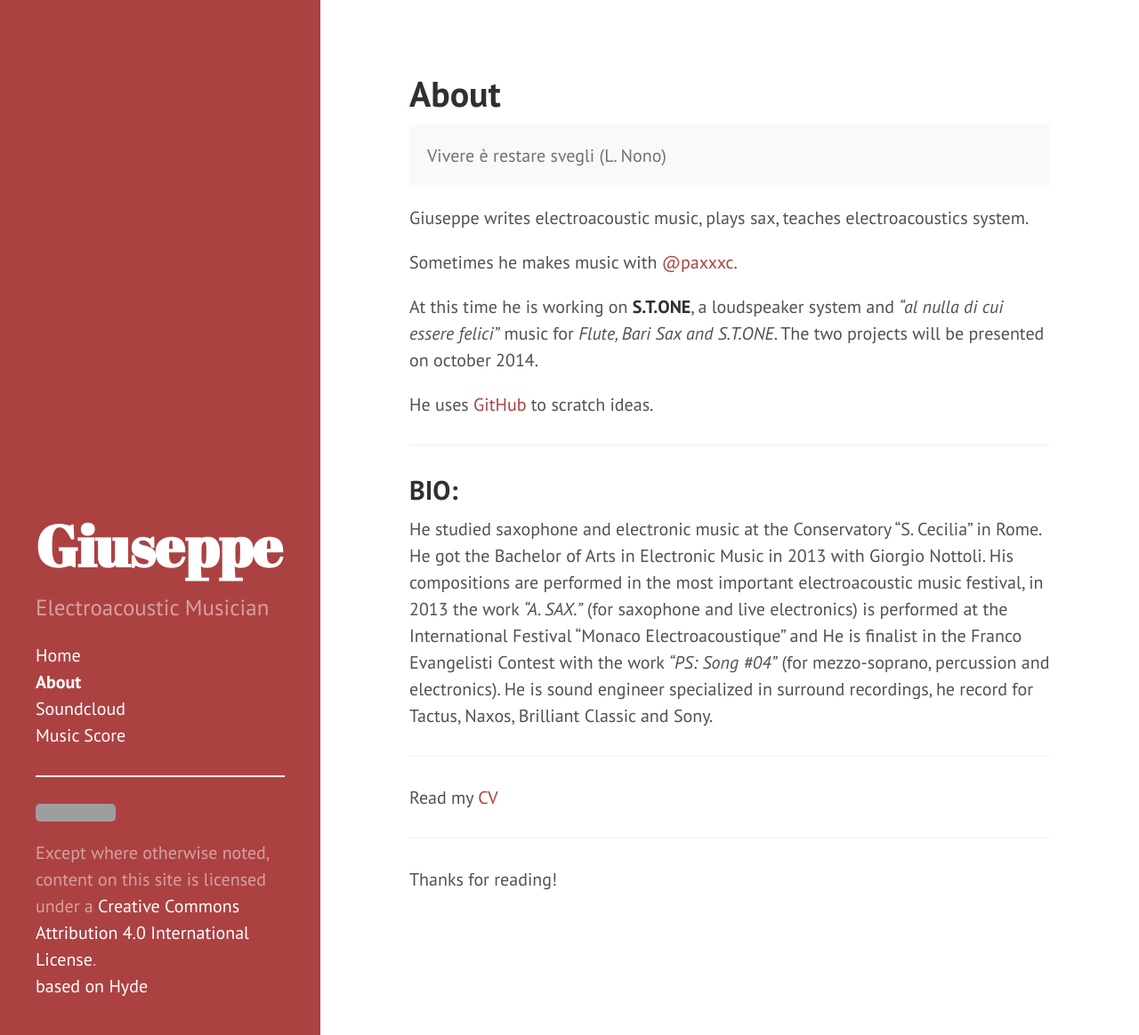
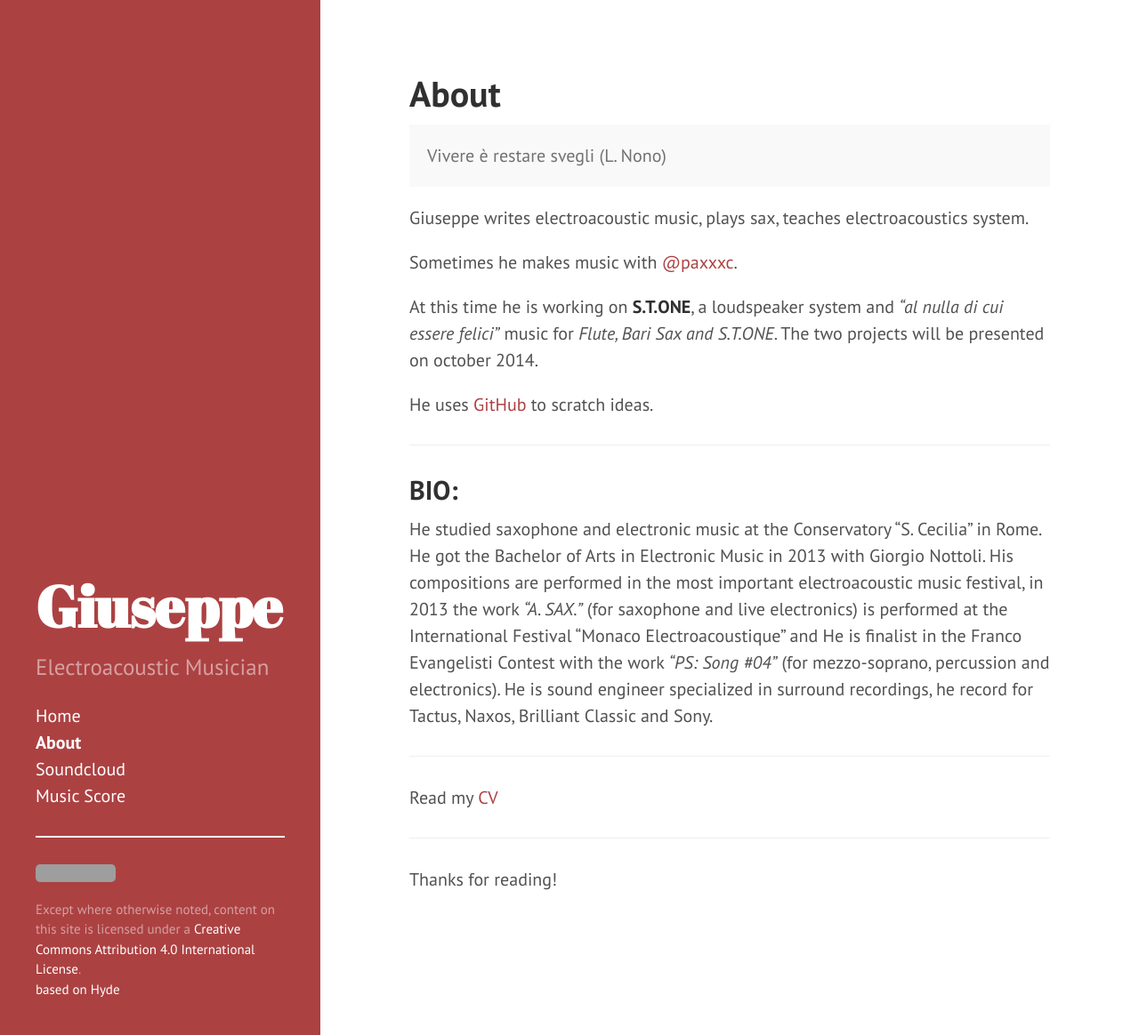
Before and after one commit to grammaton/grammaton.github.io, a Jekyll site: the page built from about.md, in a window 1280 px wide and 1164 px high. Shown: the whole window at 89% size. Built offline with Jekyll 4.4.1, drawn with Linux system fonts in a browser that asks for light colours; Markdown is read by kramdown in place of the engine named in the settings; grey boxes are pictures that could not be loaded.

Commit message:
small license

```diff
--- a/_config.yml
+++ b/_config.yml
@@ -9,7 +9,7 @@
 title:            Giuseppe
 tagline:          'Electroacoustic Musician'
 description:      'Electroacoustic Musician'
-url:
+url:              http://grammaton.github.io
 
 author:
   name:           'Giuseppe Silvi'
--- a/_includes/sidebar.html
+++ b/_includes/sidebar.html
@@ -31,7 +31,7 @@
 	  <!-- <li class="sidebar-nav-item">Currently v{{ site.version }}</li> -->
     </ul>
 	<hr>
-	<p><a rel="license" href="http://creativecommons.org/licenses/by/4.0/"><img alt="Creative Commons License" style="border-width:0" src="http://i.creativecommons.org/l/by/4.0/80x15.png" /></a>Except where otherwise noted, content on this site is licensed under a <a rel="license" href="http://creativecommons.org/licenses/by/4.0/">Creative Commons Attribution 4.0 International License</a>.</br>
+	<p class="sidebar-license"><a rel="license" href="http://creativecommons.org/licenses/by/4.0/"><img alt="Creative Commons License" style="border-width:0" src="http://i.creativecommons.org/l/by/4.0/80x15.png" /></a>Except where otherwise noted, content on this site is licensed under a <a rel="license" href="http://creativecommons.org/licenses/by/4.0/">Creative Commons Attribution 4.0 International License</a>.</br>
     <!-- <p>&copy; {{ site.time | date: '%Y' }}. All rights reserved. </br> -->
 	<a href="{{ site.github.repo }}">based on Hyde</a></p>
   </div>
--- a/public/css/hyde.css
+++ b/public/css/hyde.css
@@ -97,6 +97,14 @@
 }
 .sidebar-nav-item.active {
   font-weight: bold;
+}
+
+/* License section */
+.sidebar-license {
+  padding-left: 0;
+  list-style: none;
+  display: block;
+  font-size: 0.75rem;
 }
 
 /* Sticky sidebar
```
Also changed, not shown: 9 other files.
